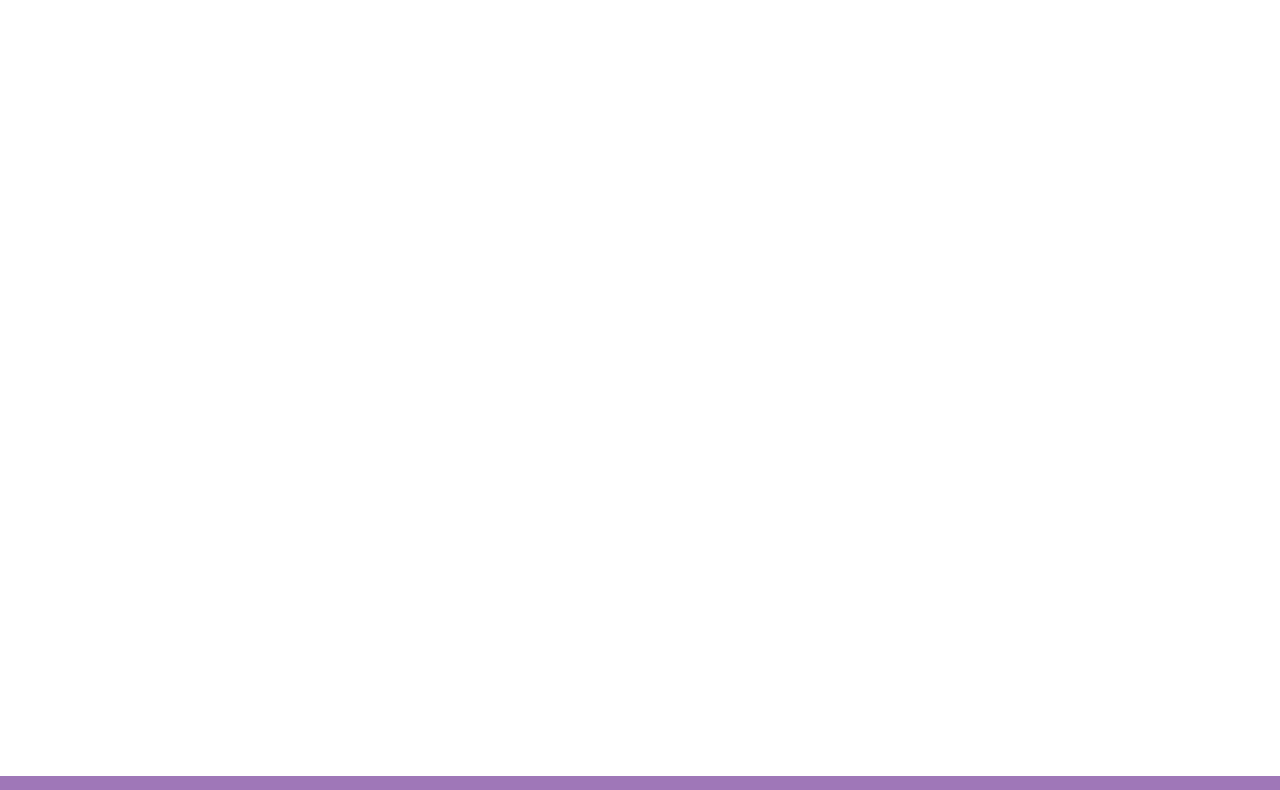
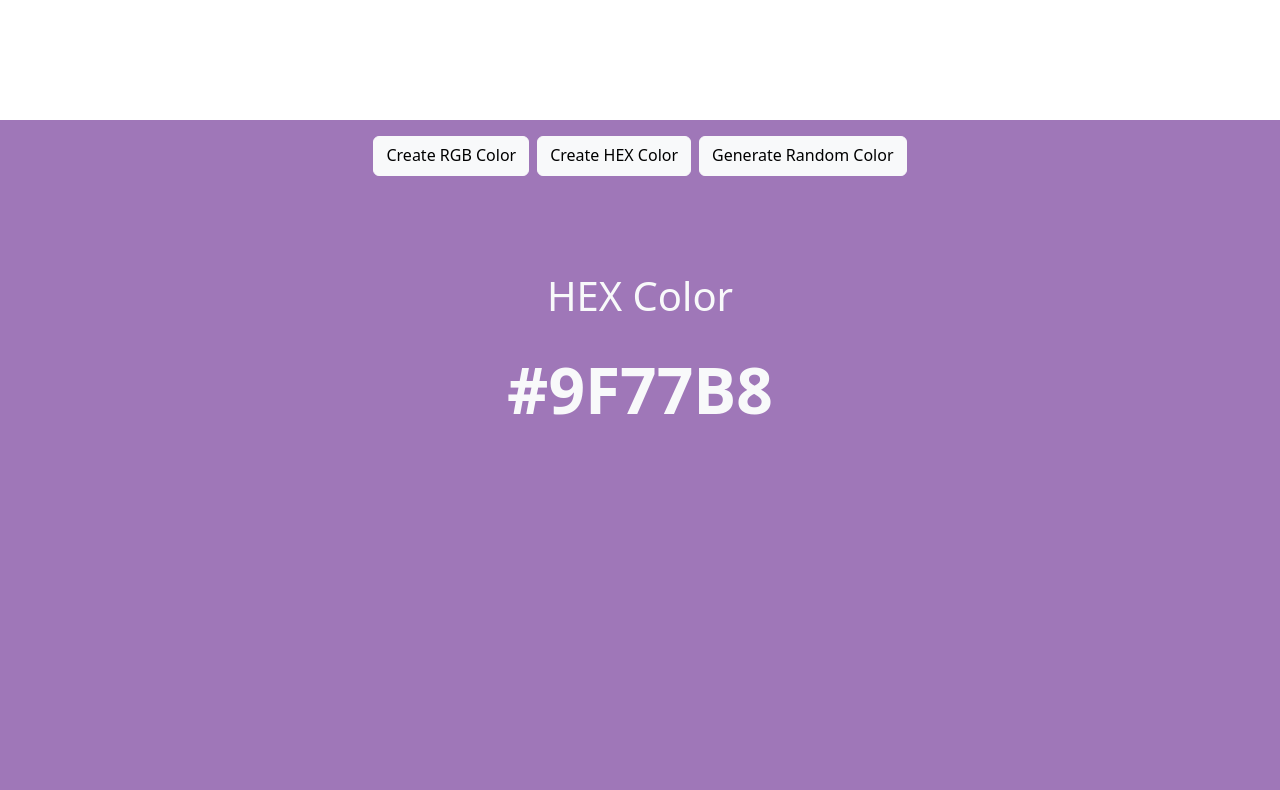
Before and after one commit to Abayo-UI/Mastering-react, a React (Create React App) app: page / in a window 1280 px wide. Shown: the part 680-1470 px from the top of the page. Built offline with nearby package versions, Linux system fonts and the light colour scheme; no server answers.

Commit message:
fix: fixed unwanted margin top

```diff
--- a/src/Components/Random-Color-Generator/styles-1.css
+++ b/src/Components/Random-Color-Generator/styles-1.css
@@ -1,6 +1,5 @@
 .cgcontainer{
     height: 100vh;
-    margin-top: 82vh;
 }
 
 .buttons{
```
